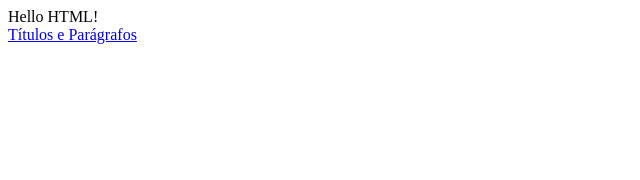
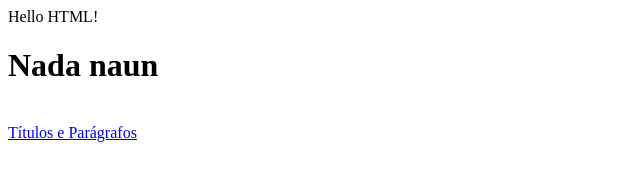
Before and after one commit to andrefn/Andr-, a plain HTML site: page index.html in a window 1280 px wide. Shown: the whole page, without its empty margins (0-640 px from the left). Drawn offline with Linux system fonts and the light colour scheme.

Commit message:
new index.html
nada naun

```diff
--- a/index.html
+++ b/index.html
@@ -7,6 +7,8 @@
 <body>
 	Hello HTML!
 	<br/>
+	<h1>Nada naun</h1>
+	<br/>
 	<a href="tituloseparagrafos/index.html">Títulos e Parágrafos</a>
 </body>
 </html>
```
